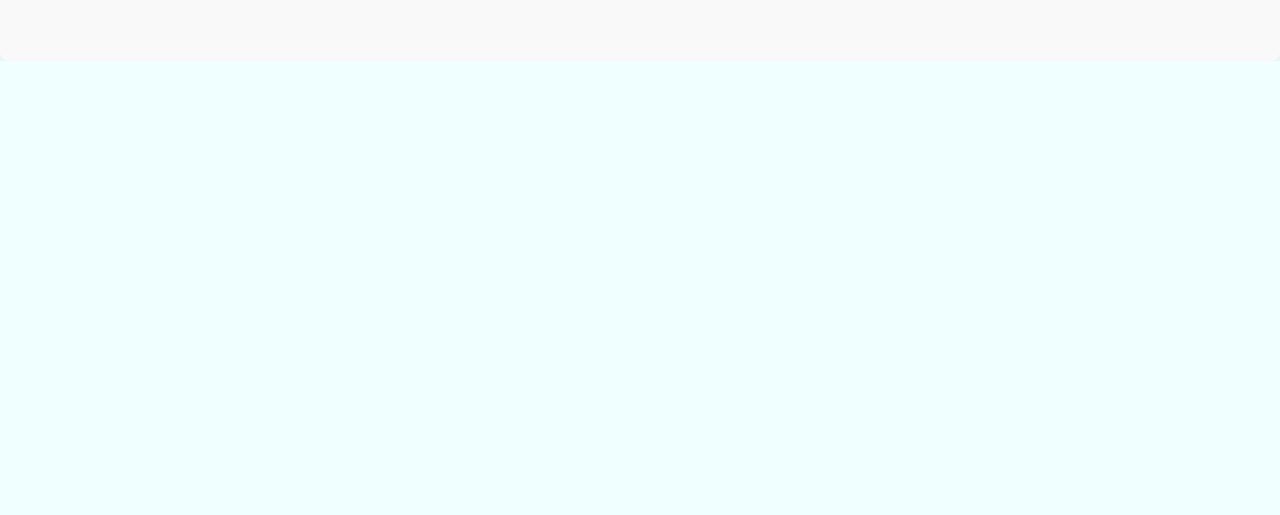
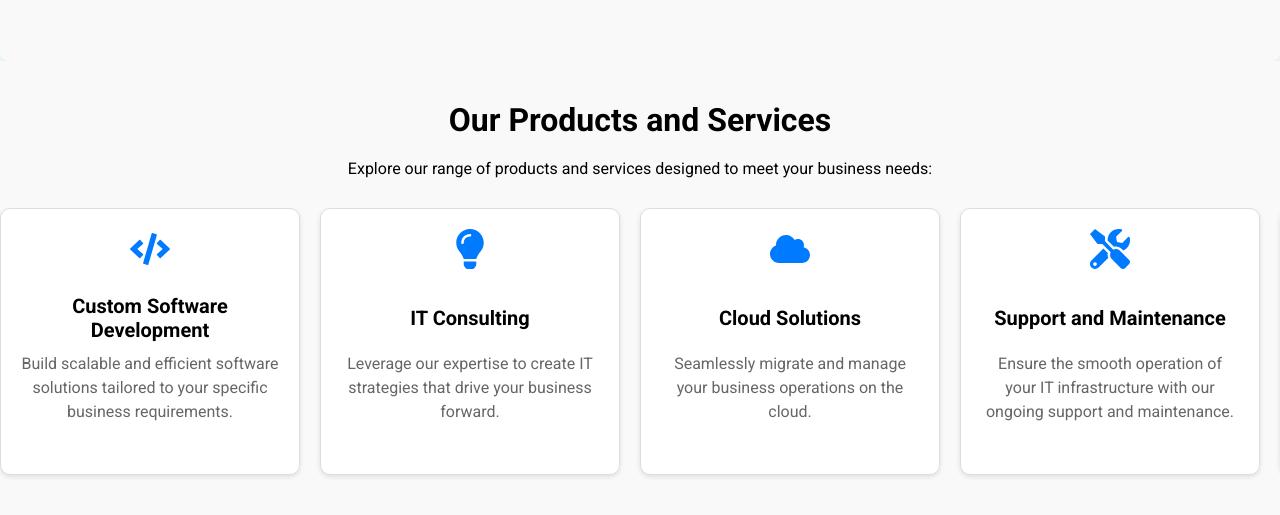
Before and after one commit to hirushiRathnayake/Professional-Company-Website, a React (Vite) app in the folder Client/hugo/: page / in a window 1280 px wide. Shown: the part 1019-1534 px from the top of the page. Before the commit the page ends 1080 px from the top, so only its background shows below. Built offline with nearby package versions, Linux system fonts and the light colour scheme; a web font is replaced by a local one.

Commit message:
Created The Product and services section

```diff
--- a/Client/hugo/package.json
+++ b/Client/hugo/package.json
@@ -11,7 +11,8 @@
   },
   "dependencies": {
     "react": "^18.3.1",
-    "react-dom": "^18.3.1"
+    "react-dom": "^18.3.1",
+    "react-icons": "^5.4.0"
   },
   "devDependencies": {
     "@eslint/js": "^9.15.0",
--- a/Client/hugo/src/App.jsx
+++ b/Client/hugo/src/App.jsx
@@ -2,6 +2,7 @@ import React from 'react'
 import Navbar from './components/navbar/Navbar'
 import Hero from './components/Hero/Hero'
 import AboutUs from './components/About-us/About-us'
+import ProductsAndServices from './components/Products/Products'
 
 const App = () => {
   return (
@@ -9,6 +10,8 @@ const App = () => {
       <Navbar/>
       <Hero/>
       <AboutUs/>
+      <ProductsAndServices/>
+
     </div>
   )
 }
--- /dev/null
+++ b/Client/hugo/src/components/Products/Products.css
@@ -0,0 +1,67 @@
+.products-services {
+    text-align: center;
+    padding: 40px 20px;
+    background-color: #f9f9f9;
+  }
+
+  .products-services h2 {
+    font-size: 2rem;
+    margin-bottom: 20px;
+  }
+
+  .products-services p {
+    font-size: 1rem;
+    margin-bottom: 30px;
+  }
+
+  .services-carousel {
+    display: flex;
+    gap: 20px;
+    overflow-x: auto;
+    scroll-behavior: smooth;
+    padding-bottom: 20px;
+    margin: 0 -20px;
+  }
+
+  .services-carousel::-webkit-scrollbar {
+    height: 8px;
+  }
+
+  .services-carousel::-webkit-scrollbar-thumb {
+    background-color: #ccc;
+    border-radius: 10px;
+  }
+
+  .services-carousel::-webkit-scrollbar-track {
+    background-color: #f0f0f0;
+  }
+
+  .service-card {
+    flex: 0 0 300px;
+    background: white;
+    border: 1px solid #ddd;
+    border-radius: 10px;
+    box-shadow: 0 2px 5px rgba(0, 0, 0, 0.1);
+    padding: 20px;
+    text-align: center;
+    display: flex;
+    flex-direction: column;
+    justify-content: space-between;
+  }
+
+  .service-card .icon {
+    font-size: 2.5rem;
+    color: #007bff;
+    margin-bottom: 15px;
+  }
+
+  .service-card h3 {
+    font-size: 1.25rem;
+    margin-bottom: 10px;
+  }
+
+  .service-card p {
+    font-size: 1rem;
+    color: #666;
+    line-height: 1.5;
+  }
--- /dev/null
+++ b/Client/hugo/src/components/Products/Products.tsx
@@ -0,0 +1,53 @@
+import React from 'react';
+import { FaCode, FaCloud, FaShieldAlt, FaTools, FaLightbulb } from 'react-icons/fa'; // Import icons
+import './Products.css';
+
+const ProductsAndServices = () => {
+  const services = [
+    {
+      icon: <FaCode />,
+      title: "Custom Software Development",
+      description: "Build scalable and efficient software solutions tailored to your specific business requirements."
+    },
+    {
+      icon: <FaLightbulb />,
+      title: "IT Consulting",
+      description: "Leverage our expertise to create IT strategies that drive your business forward."
+    },
+    {
+      icon: <FaCloud />,
+      title: "Cloud Solutions",
+      description: "Seamlessly migrate and manage your business operations on the cloud."
+    },
+    {
+      icon: <FaTools />,
+      title: "Support and Maintenance",
+      description: "Ensure the smooth operation of your IT infrastructure with our ongoing support and maintenance."
+    },
+    {
+      icon: <FaShieldAlt />,
+      title: "Cybersecurity Services",
+      description: "Protect your business with top-notch cybersecurity solutions."
+    },
+  ];
+
+  return (
+    <div className="products-services">
+      <h2>Our Products and Services</h2>
+      <p>
+        Explore our range of products and services designed to meet your business needs:
+      </p>
+      <div className="services-carousel">
+        {services.map((service, index) => (
+          <div className="service-card" key={index}>
+            <div className="icon">{service.icon}</div>
+            <h3>{service.title}</h3>
+            <p>{service.description}</p>
+          </div>
+        ))}
+      </div>
+    </div>
+  );
+};
+
+export default ProductsAndServices;
```
Also changed, not shown: 1 other file (tests, documents, lock files or other folders).
